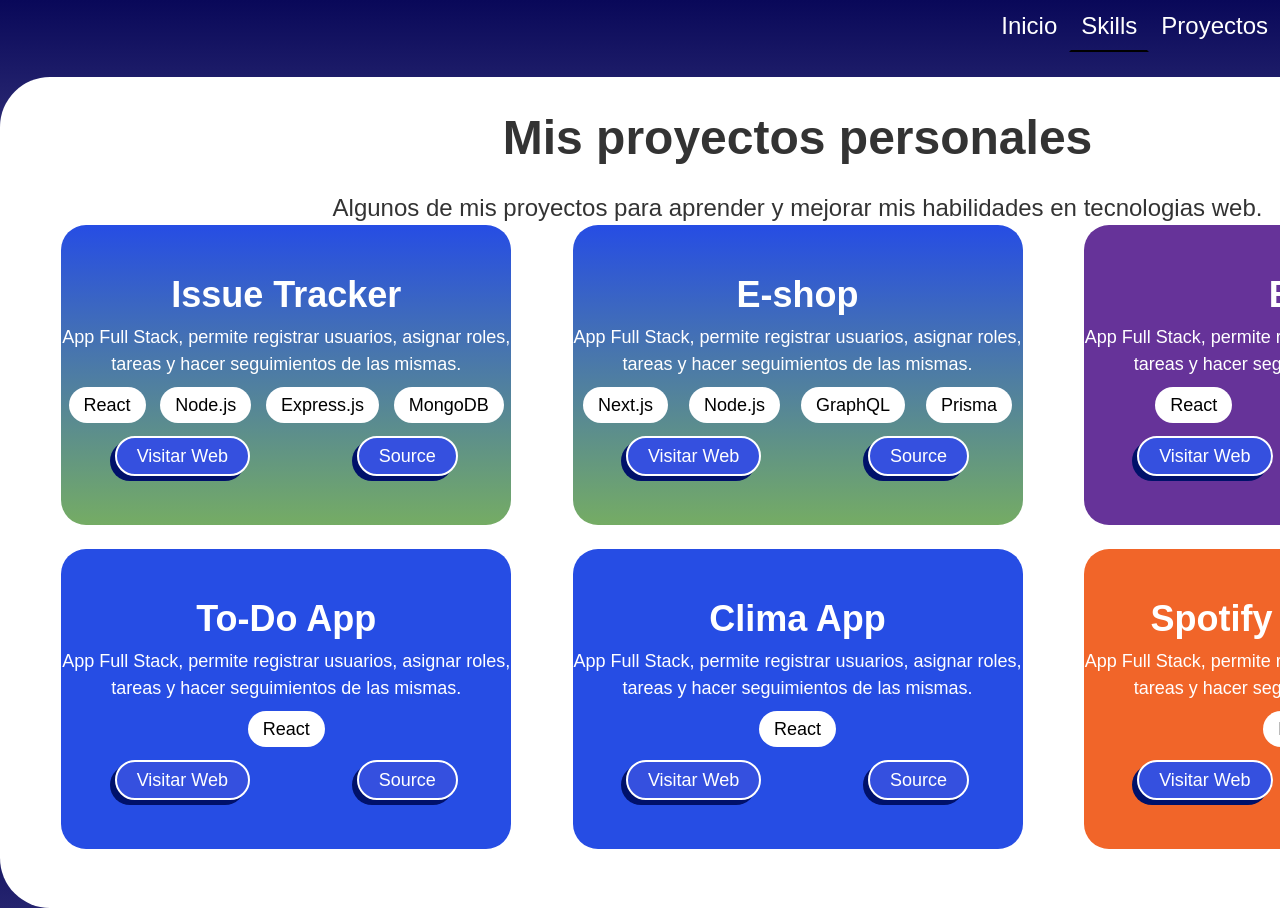
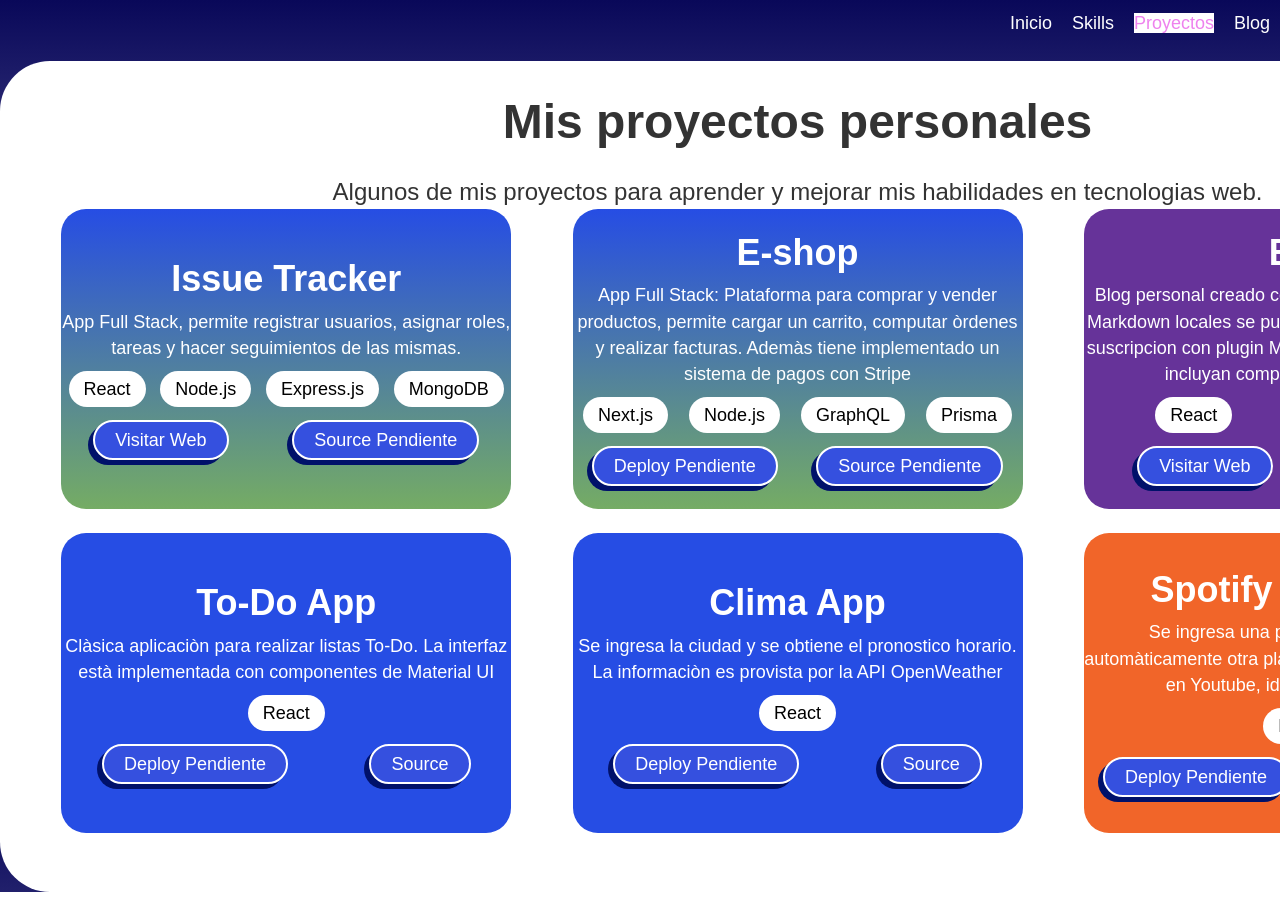
Before and after one commit to ibejarano/mi-pagina-personal, a Gatsby site: page /work in a window 1280 px wide. Shown: the top 908 px of the page. Built offline with nearby package versions, Linux system fonts and the light colour scheme; Gatsby itself is replaced by a stand-in of ours; some packages are replaced by stand-ins of ours.

Commit message:
added work info

```diff
--- a/src/components/Layout/header.css
+++ b/src/components/Layout/header.css
@@ -1,9 +1,15 @@
 .header {
-  margin-top: 0px;
+  margin-top: 10px;
   margin-bottom: 25px;
   text-align: right;
 }
-.header button {
-  margin: 0;
+.page-link {
   color: #fff;
+  margin: 10px;
+  text-decoration: none;
 }
+
+.page-active {
+  background: white;
+  color: violet
+}
--- a/src/components/Layout/header.js
+++ b/src/components/Layout/header.js
@@ -3,25 +3,33 @@ import AniLink from "gatsby-plugin-transition-link/AniLink"
 
 import "./header.css"
 
-export default function Header(props) {
-    let page = props.page
-    return  (
+function setLinkClass(page, current){
+  return (page === current ? "page-active page-link" : "page-link")
+}
+
+export default function Header({ page }) {
+  return (
     <header className="header">
-        <AniLink fade to="/">
-          <button className={page === "home" ? "button-active" : "button"}>
-            Inicio
-          </button>
+      <AniLink fade to="/" className={setLinkClass(page,'home')}>
+        <a>Inicio</a>
       </AniLink>
-        <AniLink fade to="/skills">
-          <button className={page === "work" ? "button-active" : "button"}>
+      <AniLink fade to="/skills" className={setLinkClass(page,'skills')}>
+        <a>
           Skills
-          </button>
+        </a>
       </AniLink>
-        <AniLink fade to="/work">
-          <button className={page === "about" ? "button-active" : "button"}>
+      <AniLink fade to="/work" className={setLinkClass(page,'work')}>
+        <a>
           Proyectos
-          </button>
+        </a>
       </AniLink>
+      <a
+        className="page-link"
+        href="https://boring-payne-8a91d7.netlify.com/"
+        target="_blank"
+      >
+        Blog
+      </a>
     </header>
   )
 }
--- a/src/components/Layout/layout.css
+++ b/src/components/Layout/layout.css
@@ -6,33 +6,6 @@ body {
 html {
   background: linear-gradient(180deg, #090859 0%, #9D9CCC 70.83%) no-repeat fixed;
   background-size: cover;
-}
-.button {
-  margin-left: 25px;
-  margin-right: 25px;
-  padding: 10px;
-  cursor: pointer;
-  font-size: 24px;
-  background-color: transparent;
-  border-top-color: transparent;
-  border-left-color: transparent;
-  border-right-color: transparent;
-  border-bottom-color: transparent;
-}
-.button-active {
-  margin-left: 25px;
-  margin-right: 25px;
-  padding: 10px;
-  cursor: pointer;
-  font-size: 24px;
-  background-color: transparent;
-  border-top-color: transparent;
-  border-left-color: transparent;
-  border-right-color: transparent;
-  border-bottom-color: black;
-}
-.button-active:focus {
-  outline: none;
 }
 .title {
   margin-top: 75px;
--- a/src/data/work.json
+++ b/src/data/work.json
@@ -9,10 +9,19 @@
         "name": "Issue Tracker",
         "stack": {
           "type": "full-stack",
-          "techs": [ "React","Node.js", "Express.js", "MongoDB"]
+          "techs": ["React", "Node.js", "Express.js", "MongoDB"]
         },
         "description": "App Full Stack, permite registrar usuarios, asignar roles, tareas y hacer seguimientos de las mismas.",
-        "techDetails": ["React","React Router", "Node", "Express", "Material UI", "MongoDB"]
+        "techDetails": [
+          "React",
+          "React Router",
+          "Node",
+          "Express",
+          "Material UI",
+          "MongoDB"
+        ],
+        "sourceUrl": "pendiente",
+        "projectUrl": "https://gallant-mccarthy-310c2c.netlify.com/"
       },
       {
         "name": "E-shop",
@@ -20,8 +29,16 @@
           "type": "full-stack",
           "techs": ["Next.js", "Node.js", "GraphQL", "Prisma"]
         },
-        "description": "App Full Stack, permite registrar usuarios, asignar roles, tareas y hacer seguimientos de las mismas.",
-        "techDetails": ["Node", "Prisma", "Next.js (React SSR)", "Yoga GraphQL", "Styled Components"]
+        "description": "App Full Stack: Plataforma para comprar y vender productos, permite cargar un carrito, computar òrdenes y realizar facturas. Ademàs tiene implementado un sistema de pagos con Stripe",
+        "techDetails": [
+          "Node",
+          "Prisma",
+          "Next.js (React SSR)",
+          "Yoga GraphQL",
+          "Styled Components"
+        ],
+        "sourceUrl": "pendiente",
+        "projectUrl": "pendiente"
       },
       {
         "name": "Blog",
@@ -29,8 +46,15 @@
           "type": "gatsby",
           "techs": ["React", "Gatsby"]
         },
-        "description": "App Full Stack, permite registrar usuarios, asignar roles, tareas y hacer seguimientos de las mismas.",
-        "techDetails": ["Gatsby", "React", "Styled components", "Gatsby Plugins"]
+        "description": "Blog personal creado con Gatsby, a partir de archivos Markdown locales se pueden agregar nuevas entradas, suscripcion con plugin Mailchimp y realizar posteos que incluyan componentes React (MDX)",
+        "techDetails": [
+          "Gatsby",
+          "React",
+          "Styled components",
+          "Gatsby Plugins"
+        ],
+        "sourceUrl": "https://github.com/ibejarano/blog-v2",
+        "projectUrl": "https://boring-payne-8a91d7.netlify.com/"
       },
       {
         "name": "To-Do App",
@@ -38,8 +62,15 @@
           "type": "react",
           "techs": ["React"]
         },
-        "description": "App Full Stack, permite registrar usuarios, asignar roles, tareas y hacer seguimientos de las mismas.",
-        "techDetails": ["Gatsby", "React", "Styled components", "Gatsby Plugins"]
+        "description": "Clàsica aplicaciòn para realizar listas To-Do. La interfaz està implementada con componentes de Material UI",
+        "techDetails": [
+          "Gatsby",
+          "React",
+          "Styled components",
+          "Gatsby Plugins"
+        ],
+        "sourceUrl": "https://github.com/ibejarano/todos",
+        "projectUrl": "pendiente"
       },
       {
         "name": "Clima App",
@@ -47,8 +78,15 @@
           "type": "react",
           "techs": ["React"]
         },
-        "description": "App Full Stack, permite registrar usuarios, asignar roles, tareas y hacer seguimientos de las mismas.",
-        "techDetails": ["Gatsby", "React", "Styled components", "Gatsby Plugins"]
+        "description": "Se ingresa la ciudad y se obtiene el pronostico horario. La informaciòn es provista por la API OpenWeather",
+        "techDetails": [
+          "Gatsby",
+          "React",
+          "Styled components",
+          "Gatsby Plugins"
+        ],
+        "sourceUrl": "https://github.com/ibejarano/weather-app",
+        "projectUrl": "pendiente"
       },
       {
         "name": "Spotify to Youtube",
@@ -56,8 +94,10 @@
           "type": "various",
           "techs": ["Node.js"]
         },
-        "description": "App Full Stack, permite registrar usuarios, asignar roles, tareas y hacer seguimientos de las mismas.",
-        "techDetails": ["Varias"]
+        "description": "Se ingresa una playlist de Spotify y crea automàticamente otra playlist con las mismas canciones en Youtube, ideal para migraciones.",
+        "techDetails": ["Varias"],
+        "sourceUrl": "pendiente",
+        "projectUrl": "pendiente"
       }
     ]
   }
--- a/src/pages/work.js
+++ b/src/pages/work.js
@@ -3,6 +3,7 @@ import Layout from "../components/Layout/layout"
 import SEO from "../components/seo"
 
 import "../styles/work.css"
+
 
 function CardWork({work}){
   return(
@@ -13,10 +14,9 @@ function CardWork({work}){
         {work.stack.techs.map(tech => (<li className="card-work-stack-tech" key={tech}>{tech}</li>))}
       </ul>
       <div className="card-work-links">
-        <a href="https://www.google.com.ar">Visitar Web</a>
-        <a href="https://www.google.com.ar">Source</a>
+        {work.projectUrl === "pendiente"? <a disable>Deploy Pendiente</a>:<a href={work.projectUrl}>Visitar Web</a>}
+        {work.sourceUrl === "pendiente"? <a disable>Source Pendiente</a>:<a href={work.sourceUrl}>Source</a>}
       </div>
-
     </div>
   )
 }
@@ -55,6 +55,8 @@ export const query = graphql`
           techs
         }
         techDetails
+        sourceUrl
+        projectUrl
       }
     }
   }
```
Also changed, not shown: src/pages/skills.js (+4 -4 lines). Lines whose indentation alone changed are shown as unchanged.
